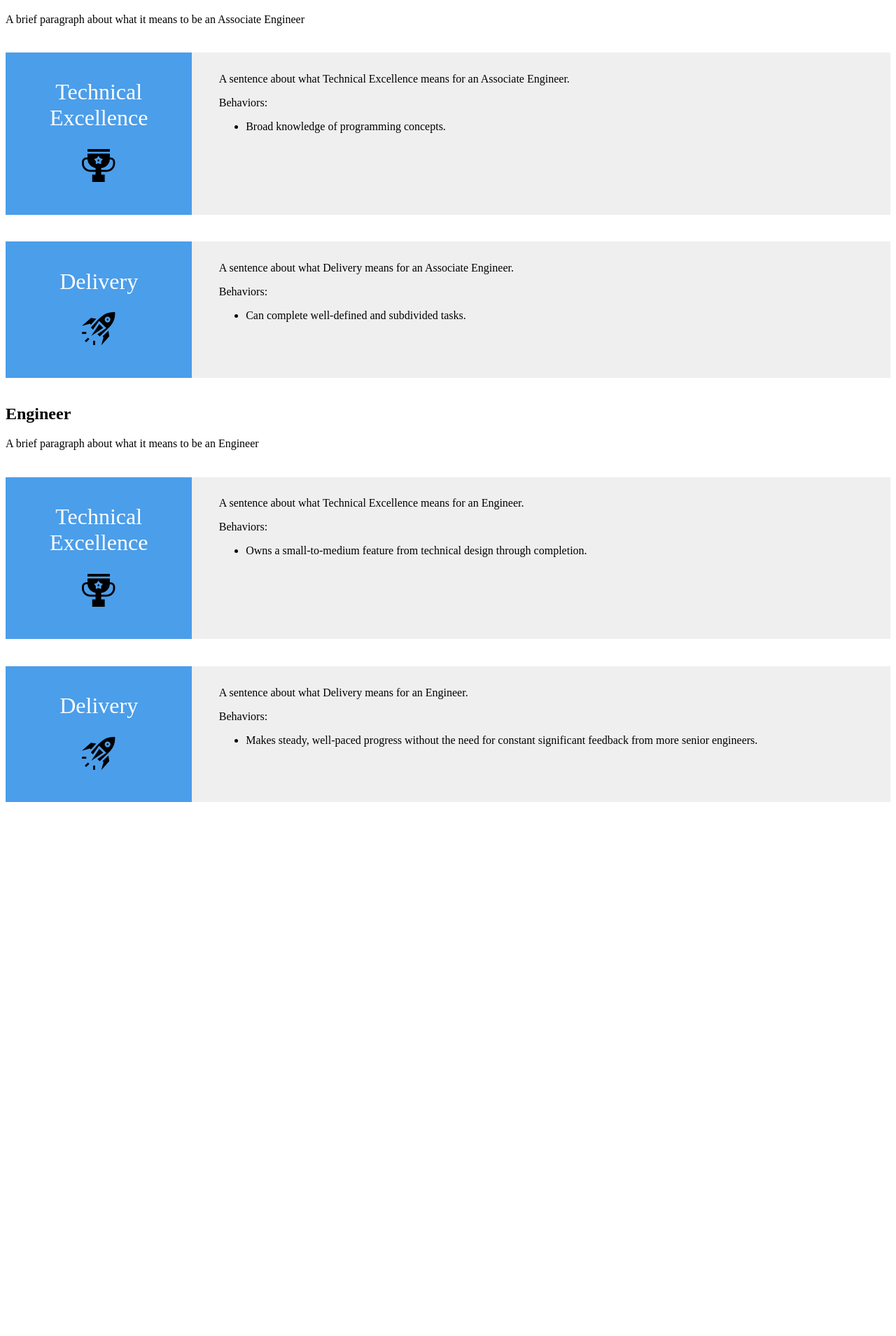
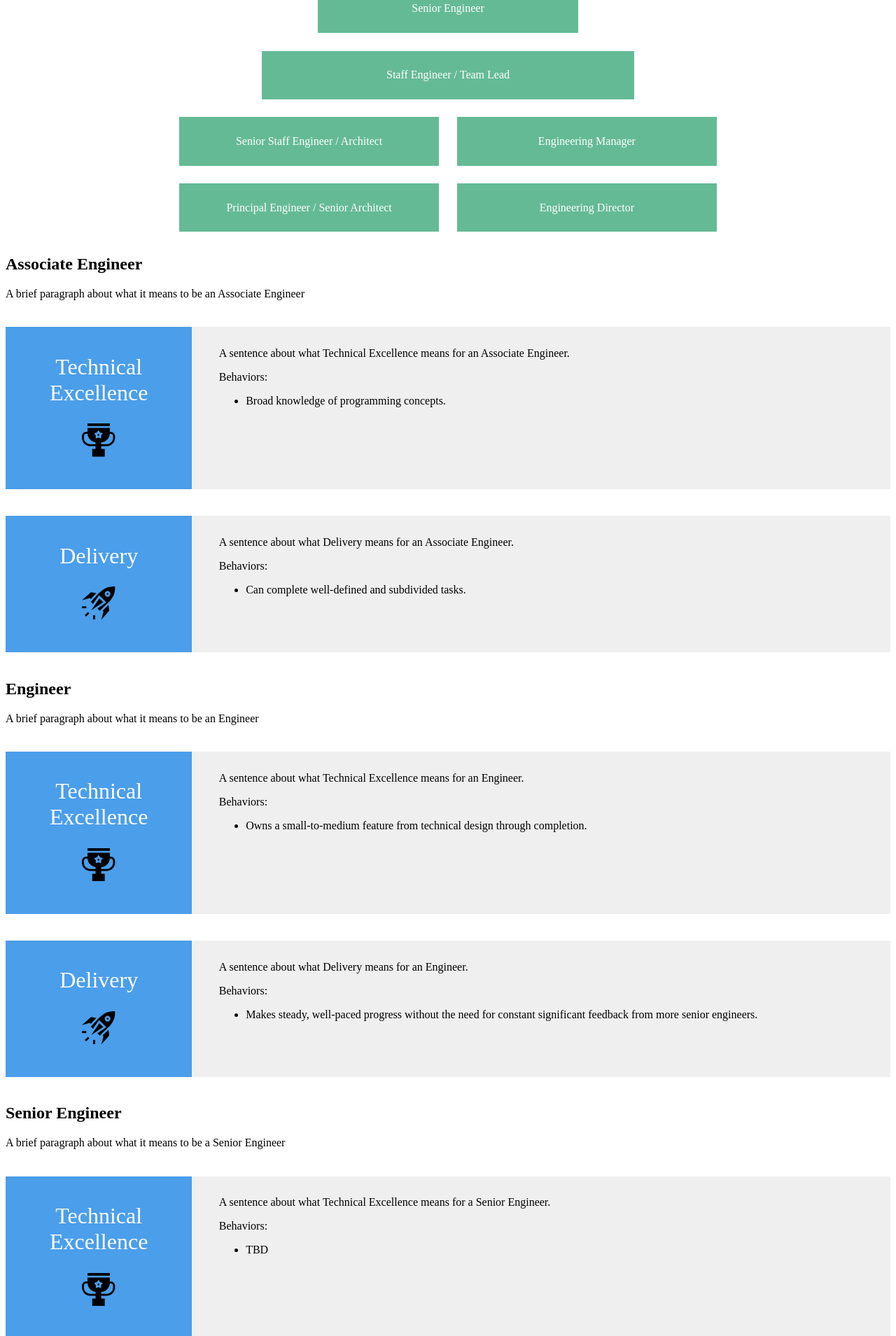
Before and after one commit to TangoGroup/career-journeys, a Next.js app: page /roles in a window 1280 px wide. Shown: the part 888-2797 px from the top of the page at 70% size. Before the commit the page ends 2073 px from the top, so only its background shows below. Built offline with nearby package versions, Linux system fonts and the light colour scheme.

Commit message:
Adding all roles

```diff
--- a/components/RolesOverview.js
+++ b/components/RolesOverview.js
@@ -1,18 +1,19 @@
 import styles from './RolesOverview.styles';
+import ROLES from '../constants/roles';
 
 const RolesOverview = () => (
   <div className="root">
-    <div className="role">Associate Engineer</div>
-    <div className="role">Engineer</div>
-    <div className="role">Senior Engineer</div>
-    <div className="role wide">Staff Engineer / Team Lead</div>
+    <div className="role">{ROLES.ASSOCIATE_ENGINEER.title}</div>
+    <div className="role">{ROLES.ENGINEER.title}</div>
+    <div className="role">{ROLES.SENIOR_ENGINEER.title}</div>
+    <div className="role wide">{`${ROLES.STAFF_ENGINEER.title} / ${ROLES.TEAM_LEAD.title}`}</div>
     <div className="role-group">
-      <div className="role">Senior Staff Engineer</div>
-      <div className="role">Engineering Manager</div>
+      <div className="role">{`${ROLES.SENIOR_STAFF_ENGINEER.title} / ${ROLES.ARCHITECT.title}`}</div>
+      <div className="role">{ROLES.ENGINEERING_MANAGER.title}</div>
     </div>
     <div className="role-group">
-      <div className="role">Principal Engineer</div>
-      <div className="role">Engineering Director</div>
+      <div className="role">{`${ROLES.PRINCIPAL_ENGINEER.title} / ${ROLES.SENIOR_ARCHITECT.title}`}</div>
+      <div className="role">{ROLES.ENGINEERING_DIRECTOR.title}</div>
     </div>
     <style jsx>{styles}</style>
   </div>
--- a/constants/expectations.js
+++ b/constants/expectations.js
@@ -27,6 +27,132 @@ export const ROLE_EXPECTATIONS = {
       ],
     },
   },
+  SENIOR_ENGINEER: {
+    TECHNICAL_EXCELLENCE: {
+      description: 'A sentence about what Technical Excellence means for a Senior Engineer.',
+      behaviors: [
+        'TBD',
+      ],
+    },
+    DELIVERY: {
+      description: 'A sentence about what Delivery means for a Senior Engineer.',
+      behaviors: [
+        'TBD',
+      ],
+    },
+  },
+  STAFF_ENGINEER: {
+    TECHNICAL_EXCELLENCE: {
+      description: 'A sentence about what Technical Excellence means for a Staff Engineer.',
+      behaviors: [
+        'TBD',
+      ],
+    },
+    DELIVERY: {
+      description: 'A sentence about what Delivery means for a Staff Engineer.',
+      behaviors: [
+        'TBD',
+      ],
+    },
+  },
+  TEAM_LEAD: {
+    TECHNICAL_EXCELLENCE: {
+      description: 'A sentence about what Technical Excellence means for a Team Lead.',
+      behaviors: [
+        'TBD',
+      ],
+    },
+    DELIVERY: {
+      description: 'A sentence about what Delivery means for a Team Lead.',
+      behaviors: [
+        'TBD',
+      ],
+    },
+  },
+  SENIOR_STAFF_ENGINEER: {
+    TECHNICAL_EXCELLENCE: {
+      description: 'A sentence about what Technical Excellence means for a Senior Staff Engineer.',
+      behaviors: [
+        'TBD',
+      ],
+    },
+    DELIVERY: {
+      description: 'A sentence about what Delivery means for a Senior Staff Engineer.',
+      behaviors: [
+        'TBD',
+      ],
+    },
+  },
+  ARCHITECT: {
+    TECHNICAL_EXCELLENCE: {
+      description: 'A sentence about what Technical Excellence means for an Architect.',
+      behaviors: [
+        'TBD',
+      ],
+    },
+    DELIVERY: {
+      description: 'A sentence about what Delivery means for an Architect.',
+      behaviors: [
+        'TBD',
+      ],
+    },
+  },
+  ENGINEERING_MANAGER: {
+    TECHNICAL_EXCELLENCE: {
+      description: 'A sentence about what Technical Excellence means for an Engineering Manager.',
+      behaviors: [
+        'TBD',
+      ],
+    },
+    DELIVERY: {
+      description: 'A sentence about what Delivery means for an Engineering Manager.',
+      behaviors: [
+        'TBD',
+      ],
+    },
+  },
+  PRINCIPAL_ENGINEER: {
+    TECHNICAL_EXCELLENCE: {
+      description: 'A sentence about what Technical Excellence means for a Principal Engineer.',
+      behaviors: [
+        'TBD',
+      ],
+    },
+    DELIVERY: {
+      description: 'A sentence about what Delivery means for a Principal Engineer.',
+      behaviors: [
+        'TBD',
+      ],
+    },
+  },
+  SENIOR_ARCHITECT: {
+    TECHNICAL_EXCELLENCE: {
+      description: 'A sentence about what Technical Excellence means for a Senior Architect.',
+      behaviors: [
+        'TBD',
+      ],
+    },
+    DELIVERY: {
+      description: 'A sentence about what Delivery means for a Senior Architect.',
+      behaviors: [
+        'TBD',
+      ],
+    },
+  },
+  ENGINEERING_DIRECTOR: {
+    TECHNICAL_EXCELLENCE: {
+      description: 'A sentence about what Technical Excellence means for an Engineering Director.',
+      behaviors: [
+        'TBD',
+      ],
+    },
+    DELIVERY: {
+      description: 'A sentence about what Delivery means for an Engineering Director.',
+      behaviors: [
+        'TBD',
+      ],
+    },
+  },
 };
 
 export const SKILL_EXPECTATIONS = {};
--- a/constants/roles.js
+++ b/constants/roles.js
@@ -7,6 +7,42 @@ const ROLES = {
     title: 'Engineer',
     description: 'A brief paragraph about what it means to be an Engineer',
   },
+  SENIOR_ENGINEER: {
+    title: 'Senior Engineer',
+    description: 'A brief paragraph about what it means to be a Senior Engineer',
+  },
+  STAFF_ENGINEER: {
+    title: 'Staff Engineer',
+    description: 'A brief paragraph about what it means to be a Staff Engineer',
+  },
+  TEAM_LEAD: {
+    title: 'Team Lead',
+    description: 'A brief paragraph about what it means to be a Team Lead',
+  },
+  SENIOR_STAFF_ENGINEER: {
+    title: 'Senior Staff Engineer',
+    description: 'A brief paragraph about what it means to be a Senior Staff Engineer',
+  },
+  ARCHITECT: {
+    title: 'Architect',
+    description: 'A brief paragraph about what it means to be an Architect',
+  },
+  ENGINEERING_MANAGER: {
+    title: 'Engineering Manager',
+    description: 'A brief paragraph about what it means to be an Engineering Manager',
+  },
+  PRINCIPAL_ENGINEER: {
+    title: 'Principal Engineer',
+    description: 'A brief paragraph about what it means to be a Principal Engineer',
+  },
+  SENIOR_ARCHITECT: {
+    title: 'Senior Architect',
+    description: 'A brief paragraph about what it means to be a Senior Architect',
+  },
+  ENGINEERING_DIRECTOR: {
+    title: 'Engineering Director',
+    description: 'A brief paragraph about what it means to be an Engineering Director',
+  },
 };
 
 export default ROLES;
```
Also changed, not shown: components/RoleNavigation0.styles.js (deleted, +0 -17 lines).
